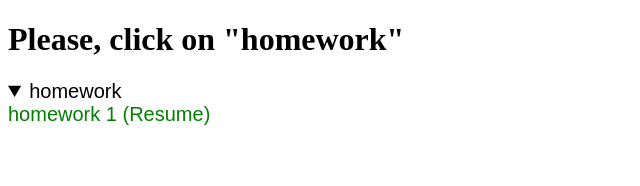
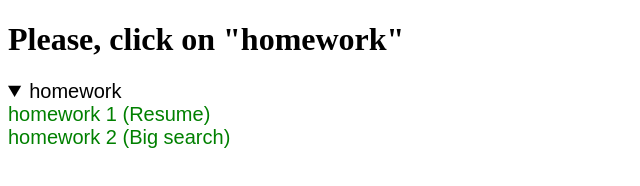
Before and after one commit to borysrohulia/homework, a plain HTML site: page index.html in a window 1280 px wide. Both pictures are taken after a click on the heading "homework". Shown: the whole page, without its empty margins (0-640 px from the left). Drawn offline with Linux system fonts and the light colour scheme.

Commit message:
add second homework

```diff
--- a/index.html
+++ b/index.html
@@ -9,7 +9,8 @@
     <h1>Please, click on "homework"</h1>
     <details>
         <summary title="Тут вся домашка">homework</summary>
-        <a href="lesson1/lesson1.html" target="blanc">homework 1 (Resume)</a>
+        <a href="lesson1/lesson1.html" target="blanc">homework 1 (Resume)</a><br>
+        <a href="lesson2/bigsearch.html" target="blanc">homework 2 (Big search)</a>
     </details>
 </body>
 </html>
```
